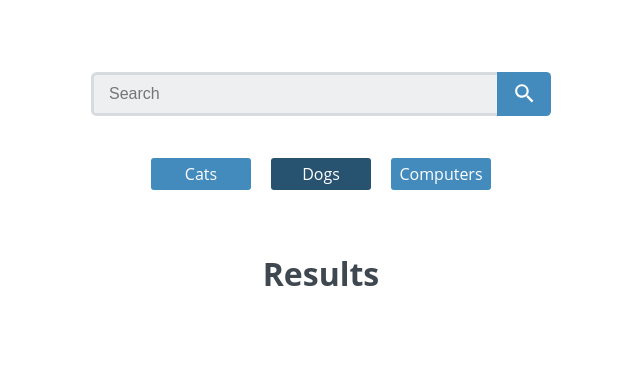
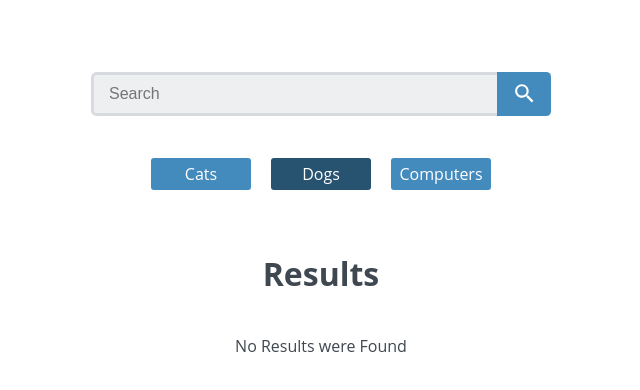
Before and after one commit to Stheven-Cabral/react-gallery-app, a React (Create React App) app: page /dogs in a window 1280 px wide. Shown: the top 390 px of the page, without its empty margins (319-959 px from the left). Built offline with nearby package versions, Linux system fonts and the light colour scheme; no server answers.

Commit message:
05212020  1405

```diff
--- a/src/Components/NotFound.js
+++ b/src/Components/NotFound.js
@@ -0,0 +1,12 @@
+import React from 'react';
+
+const NotFound = () => {
+
+  return (
+    <div className="no-result">
+      No Results were Found
+    </div>
+  )
+}
+
+export default NotFound;
--- a/src/Components/Photo.js
+++ b/src/Components/Photo.js
@@ -2,14 +2,14 @@ import React from 'react';
 
 const Photo = (props) => {
   const listPhotos = props.photoData.map(photo =>
-    <li key={photo.id}>
-      <img src={`https://farm${photo.farm}.staticflickr.com/${photo.server}/${photo.id}_${photo.secret}.jpg`} alt={photo.title} />
-    </li>
+    <li>
+    <img src={`https://farm${photo.farm}.staticflickr.com/${photo.server}/${photo.id}_${photo.secret}.jpg`} alt={photo.title} />
+  </li>
   );
 
   return (
     listPhotos
   )
-}
+};
 
 export default Photo;
--- a/src/Components/PhotoContainer.js
+++ b/src/Components/PhotoContainer.js
@@ -1,14 +1,9 @@
 import React, { Component } from 'react';
 import Photo from './Photo';
-import { BrowserRouter as Router, withRouter, Redirect } from 'react-router-dom';
+import NotFound from './NotFound';
+import { withRouter } from 'react-router-dom';
 
 class PhotoContainer extends Component {
-  constructor() {
-    super();
-    this.state = {
-      redirect: false
-    };
-  }
 
   componentDidUpdate(prevProps) {
     if (this.props.location.key !== prevProps.location.key) {
@@ -17,6 +12,7 @@ class PhotoContainer extends Component {
   }
 
   render() {
+    if (this.props.fetchedData.length) {
       return (
         <div className="photo-container">
             <h2>Results</h2>
@@ -25,6 +21,16 @@ class PhotoContainer extends Component {
             </ul>
         </div>
       )
+    } else {
+      return (
+        <div className="photo-container">
+            <h2>Results</h2>
+            <ul>
+              <NotFound />
+            </ul>
+        </div>
+      )
+    }
   }
 }
 
--- a/src/Components/SearchForm.js
+++ b/src/Components/SearchForm.js
@@ -1,5 +1,5 @@
 import React, { Component } from 'react';
-import { withRouter, Redirect } from 'react-router-dom';
+import { withRouter} from 'react-router-dom';
 
 class SearchForm extends Component {
   constructor(props) {
--- a/src/css/index.css
+++ b/src/css/index.css
@@ -93,6 +93,10 @@ input {
   width: 100%;
 }
 
+.no-result {
+  margin: auto;
+}
+
 @media only screen and (max-width: 767px)  {
   body {
     padding-top: 2em;
```
Lines whose indentation alone changed are shown as unchanged.
